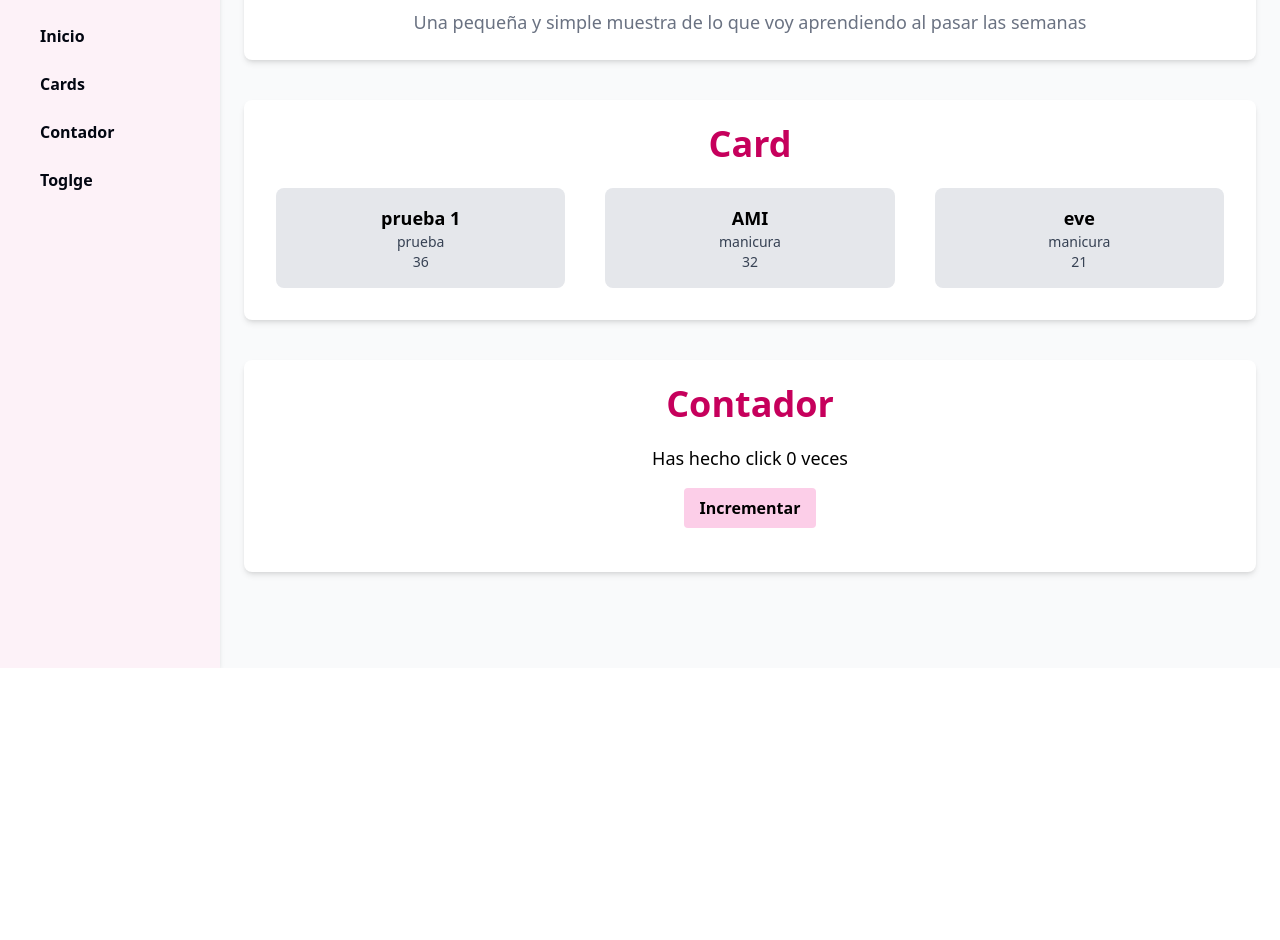
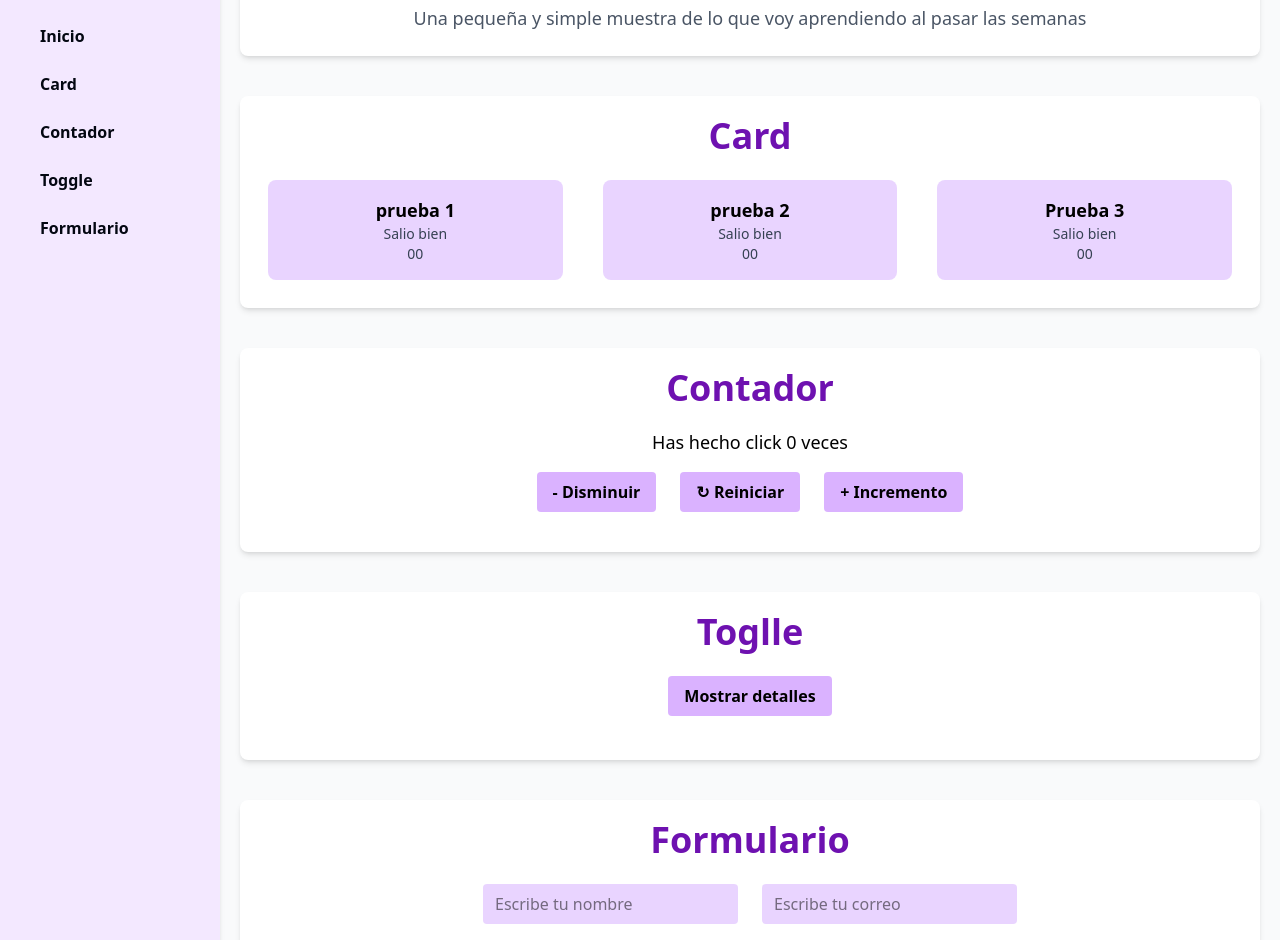
Before and after one commit to Georgina2615/Actividad_Tailwind, a React (Vite) app: page / in a window 1280 px wide. Shown: the part 132-1072 px from the top of the page. Before the commit the page ends 800 px from the top, so only its background shows below. Built offline with nearby package versions, Linux system fonts and the light colour scheme.

Commit message:
Se creo el componete toggle y formulario, se agrego en el navbar conatodor y formulario. En el contador se agregaron en total tres botones, se les aplico diseño de acuerdo a la paleta de colores. Tambien en el componente formulario se agregaron dos secciones nombre y correo se aplico diseño iguañ

```diff
--- a/src/App.jsx
+++ b/src/App.jsx
@@ -1,11 +1,13 @@
 import NavbarDashboard from "./components/NavbarDashboard.jsx";
 import EmpleadoCard from "./components/EmpleadoCard.jsx";
 import Contador from "./components/Contador.jsx";
+import Toggle from "./components/Toggle.jsx";
+import Formulario from "./components/Formulario.jsx";
 
 const empleadosDemo = [
-    {id: 1, nombre: "prueba 1", cargo:"prueba", edad:"36"},
-    {id: 2, nombre: "AMI", cargo:"manicura", edad:"32"},
-    {id: 3, nombre: "eve", cargo:"manicura", edad:"21"},
+    {id: 1, nombre: "prueba 1", cargo:"Salio bien", edad:"00"},
+    {id: 2, nombre: "prueba 2", cargo:"Salio bien", edad:"00"},
+    {id: 3, nombre: "Prueba 3", cargo:"Salio bien", edad:"00"},
 ]
 
 function App() {
@@ -13,15 +15,15 @@ function App() {
     <div className="flex bg-gray-50 min-h-screen">
       <NavbarDashboard />
 
-      <main className="flex-1 p-6 overflow-y-auto">
+      <main className="flex-1 p-5 overflow-y-auto">
         <section id="inicio" className="mb-10 text-center bg-white p-6 rounded-lg shadow-md">
-          <h1 className="text-4xl font-extrabold text-pink-700 mb-4">¡Bienvenidos!</h1>
-          <p className="text-xl text-gray-600 mb-2">Tareas realizadas en el transcurso del primer parcial de la materia Programación Visual</p>
-          <p className="text-lg text-gray-500">Una pequeña y simple muestra de lo que voy aprendiendo al pasar las semanas</p>
+          <h1 className="text-4xl font-extrabold text-purple-800 mb-4">¡Bienvenidos!</h1>
+          <p className="text-xl text-gray-700 mb-2">Tareas realizadas en el transcurso del primer parcial de la materia Programación Visual</p>
+          <p className="text-lg text-gray-600">Una pequeña y simple muestra de lo que voy aprendiendo al pasar las semanas</p>
         </section>
 
-        <section id="card" className="mb-10 text-center bg-white p-6 rounded-lg shadow-md">
-            <h2 className="text-4xl font-bold text-center text-pink-700 mb-4">Card</h2>
+        <section id="card" className="mb-10 text-center bg-white p-5 rounded-lg shadow-md">
+            <h2 className="text-4xl font-bold text-center text-purple-800 mb-4">Card</h2>
             <div className="grid grid-cols-1 md:grid-cols-2 lg:grid-cols-3 gap-6">
            {empleadosDemo.map (emp =>
             <EmpleadoCard key={emp.id} nombre={emp.nombre} cargo={emp.cargo} edad={emp.edad}/>
@@ -29,10 +31,19 @@ function App() {
            </div>
         </section>
 
-        <section id="contador" className="mb-10 text-center bg-white p-6 rounded-lg shadow-md">
-          <h2 className="text-4xl font-bold text-center text-pink-700 mb-4">Contador</h2>
+        <section id="contador" className="mb-10 text-center bg-white p-5 rounded-lg shadow-md">
+          <h2 className="text-4xl font-bold text-center text-purple-800 mb-4">Contador</h2>
           <Contador/>
+        </section>
 
+        <section id="toggle" className="mb-10 text-center bg-white p-5 rounded-lg shadow-md">
+          <h2 className="text-4xl font-bold text-center text-purple-800 mb-4">Toglle</h2>
+          <Toggle/>
+        </section>
+
+        <section id="formulario" className="mb-10 text-center bg-white p-5 rounded-lg shadow-md">
+          <h2 className="text-4xl font-bold text-center text-purple-800 mb-4">Formulario</h2>
+          <Formulario/>
         </section>
       </main>
     </div>
--- a/src/components/Contador.jsx
+++ b/src/components/Contador.jsx
@@ -3,13 +3,22 @@ import { useState } from "react"
 function Contador(){
     const[count, setCount]= useState(0)
     const handleIncrement = () => setCount(count + 1)
+    const handleDecrement = () => { if (count > 0){ setCount(count - 1) } }
+    const handleReset = () => setCount(0)
 
     return (
         <div className="text-center my-5">
             <p className="mb-4 text-lg">Has hecho click {count} veces</p>
+            <div className="flex justify-center gap-6">
+            <button onClick={handleDecrement}
+            className="bg-purple-300 font-semibold px-4 py-2 rounded hover:bg-purple-400"> - Disminuir </button>
+
+            <button onClick={handleReset}
+            className="bg-purple-300 font-semibold px-4 py-2 rounded hover:bg-purple-400"> ↻ Reiniciar </button>
+
             <button onClick={handleIncrement}
-            className=" bg-pink-200 font-semibold px-4 py-2 rounded hover:bg-pink-300">Incrementar</button>
-
+            className=" bg-purple-300 font-semibold px-4 py-2 rounded hover:bg-purple-400"> + Incremento </button>
+        </div>
         </div>
     )
 }
--- a/src/components/EmpleadoCard.jsx
+++ b/src/components/EmpleadoCard.jsx
@@ -1,6 +1,6 @@
 function EmpleadoCard(props){
     return (
-        <div className=" rounded-lg p-4 m-2 bg-gray-200 text-center">
+        <div className=" rounded-lg p-4 m-2 bg-purple-200 text-center">
             <h3 className="text-lg font-bold">{props.nombre}</h3>
             <p className="text-sm text-gray-700">{props.cargo}</p>
             <p className="text-sm text-gray-700">{props.edad}</p>
--- /dev/null
+++ b/src/components/Formulario.jsx
@@ -0,0 +1,24 @@
+import { useState } from "react"
+
+function Formulario() {
+    const [nombre, setNombre] = useState("")
+    const [correo, sentCorreo] = useState("")
+
+    return (
+        <div className="text-center my-6">
+            <div className="flex justify-center gap-6">
+              <input type="text" value={nombre}
+              onChange={(e) => setNombre(e.target.value)}
+              placeholder="Escribe tu nombre"className="bg-purple-200 px-3 py-2 rounded focus:outline-none focus:ring-2 focus:ring-purple-300"/>
+
+              <input type="email" value={correo}
+              onChange={(e) => sentCorreo(e.target.value)}
+              placeholder="Escribe tu correo" className="bg-purple-200 px-3 py-2 rounded focus:outline-none focus:ring-2 focus:ring-purple-300"/>
+            </div>
+            <p className="mt-3 text-lg font-semibold">
+                Hola, {nombre} <br/> {correo && <span> Tu correo es: {correo}</span>}
+            </p>
+        </div>
+    )
+}
+export default Formulario
--- a/src/components/NavbarDashboard.jsx
+++ b/src/components/NavbarDashboard.jsx
@@ -1,19 +1,22 @@
 const NavbarDashboard = () => {
   return (
-    <nav className="w-55 min-h-screen bg-pink-50 shadow-md p-10 flex flex-col">
-      <h1 className="text-2xl font-bold text-pink-700 mb-13 text-center">Balam Reyes</h1>
+    <nav className="w-55 min-h-screen bg-purple-100 shadow-md p-10 flex flex-col">
+      <h1 className="text-2xl font-bold text-purple-800 mb-13 text-center">Balam Reyes</h1>
       <ul className="space-y-6 text-gray-950 font-medium">
         <li>
-          <a href="#inicio" className="block hover:text-pink-700 font-semibold">Inicio</a>
+          <a href="#inicio" className="block hover:text-purple-700 font-semibold">Inicio</a>
         </li>
         <li>
-          <a href="#card"className="block hover:text-pink-700 font-semibold">Cards</a>
+          <a href="#card"className="block hover:text-purple-700 font-semibold">Card</a>
         </li>
         <li>
-          <a href="#contador"className="block hover:text-pink-700 font-semibold">Contador</a>
+          <a href="#contador"className="block hover:text-purple-700 font-semibold">Contador</a>
         </li>
         <li>
-          <a href="#toggle"className="block hover:text-pink-700 font-semibold">Toglge</a>
+          <a href="#toggle"className="block hover:text-purple-700 font-semibold">Toggle</a>
+        </li>
+        <li>
+          <a href="#formulario" className="block hover:text-purple-700 font-semibold">Formulario</a>
         </li>
       </ul>
     </nav>
--- /dev/null
+++ b/src/components/Toggle.jsx
@@ -0,0 +1,19 @@
+import { useState } from "react"
+
+function Toggle() {
+    const [visible, setVisible] = useState(false)
+
+    return(
+        <div className="text-center my-6">
+            <button onClick={() => setVisible(!visible)} className="bg-purple-300 font-semibold px-4 py-2 rounded hover:bg-purple-400" aria-expanded={visible}>
+                {visible ? "Ocultar detalles": "Mostrar detalles"}
+            </button>
+            {visible && (
+                <div className="my-6 py-4 rounded bg-purple-100">
+                <p>Si funciono, no se ve al menos que le de clik  mostrar detalles</p>
+            </div>
+                )}
+        </div>
+    )
+}
+export default Toggle
```
